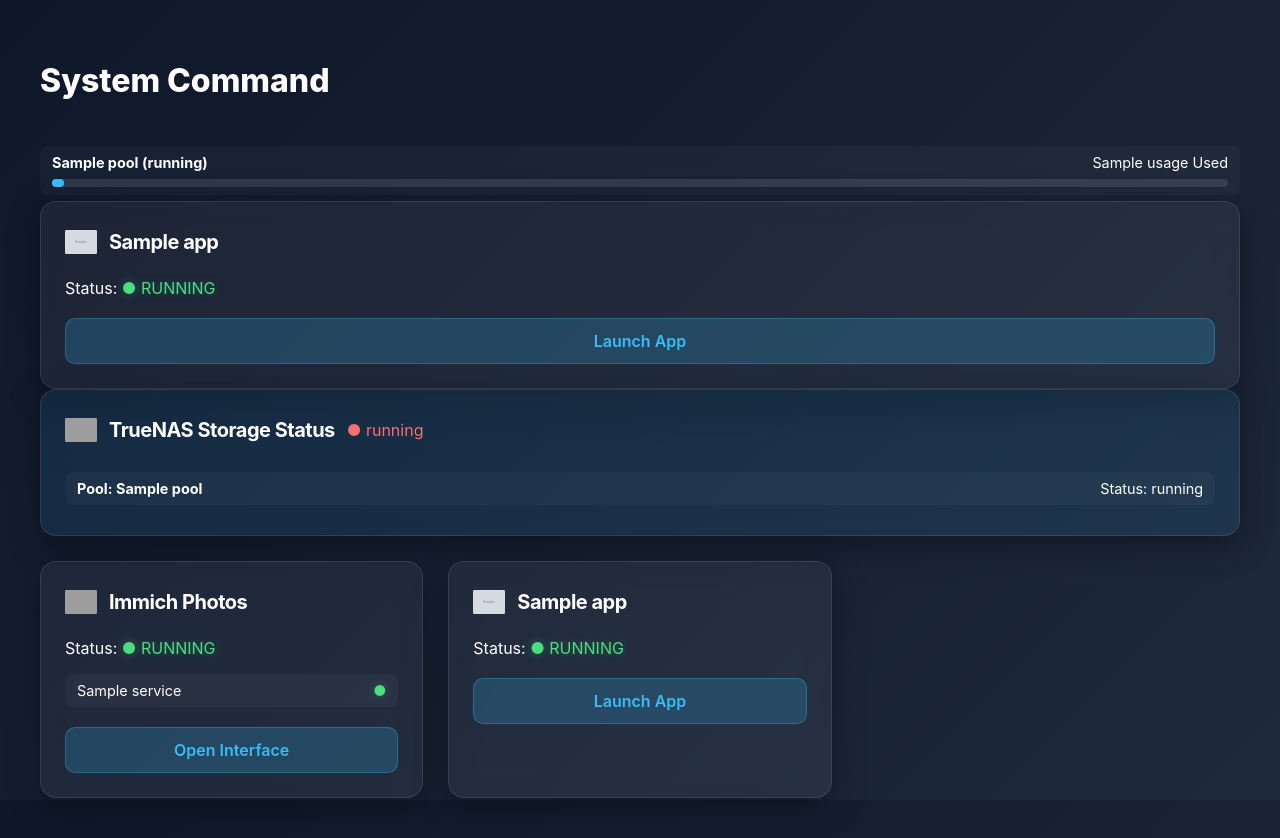
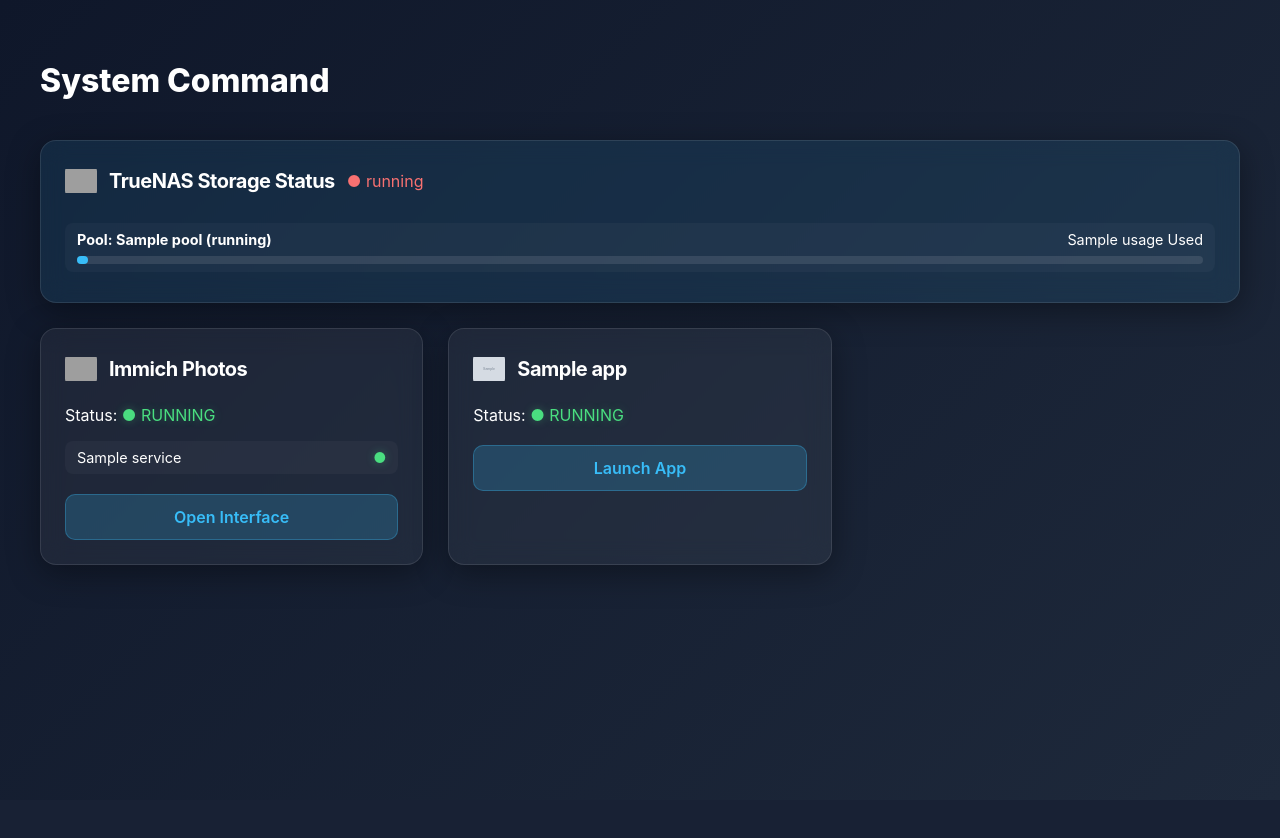
Before and after one commit to TAG-1534/CorePulse, a Flask app: template templates/index.html in a window 1280 px wide. After the commit the page ends 577 px from the top, so only its background shows below. Run offline with Flask 3, Linux system fonts and the light colour scheme; the template is opened without the code that fills it: most values are stand-ins (such as "Sample title", 1, 10 or a date in 2020); grey boxes marked "Sample" are stand-in pictures; grey boxes are pictures that could not be loaded.

Commit message:
Update index.html

```diff
--- a/templates/index.html
+++ b/templates/index.html
@@ -19,7 +19,6 @@
             gap: 25px;
         }
 
-        /* The Glass Effect */
         .card {
             background: rgba(255, 255, 255, 0.05);
             backdrop-filter: blur(12px);
@@ -83,38 +82,12 @@
             transition: 0.3s;
         }
 
-        .btn:hover {
-            background: #38bdf8;
-            color: #0f172a;
-        }
+        .btn:hover { background: #38bdf8; color: #0f172a; }
     </style>
 </head>
 <body>
     <h1 style="margin-bottom: 40px; font-weight: 800;">System Command</h1>
-        <div style="display: flex; gap: 20px; flex-wrap: wrap; margin-top: 15px;">
-            {% for pool in nas.pools %}
-            <div class="sub-service" style="flex: 1; min-width: 250px; flex-direction: column; align-items: flex-start;">
-                <div style="display: flex; justify-content: space-between; width: 100%;">
-                    <strong>{{ pool.name }} ({{ pool.status }})</strong>
-                    <span>{{ pool.usage }} Used</span>
-                </div>
-                <div style="width: 100%; background: rgba(255,255,255,0.1); height: 8px; border-radius: 4px; margin-top: 8px;">
-                    <div style="width: {{ pool.raw_percent }}%; background: #38bdf8; height: 100%; border-radius: 4px;"></div>
-                </div>
-            </div>
-            {% endfor %}
-        </div>
 
-        {% for app in groups['Apps'] %}
-        <div class="card">
-            <div class="title-area">
-                <img src="{{ app.icon_url }}" onerror="this.src='...'">
-                <h2>{{ app.name }}</h2>
-            </div>
-            <p>Status: <span class="status-{{ app.status }}">● {{ app.status.upper() }}</span></p>
-            <a href="{{ app.url }}" target="_blank" class="btn">Launch App</a>
-        </div>
-        {% endfor %}
     <div class="grid">
         <div class="card" style="grid-column: 1 / -1; background: rgba(56, 189, 248, 0.1);">
             <div class="title-area">
@@ -124,9 +97,14 @@
             </div>
             <div style="display: flex; gap: 20px; flex-wrap: wrap;">
                 {% for pool in nas.pools %}
-                <div class="sub-service" style="flex: 1; min-width: 200px;">
-                    <strong>Pool: {{ pool.name }}</strong>
-                    <span>Status: {{ pool.status }}</span>
+                <div class="sub-service" style="flex: 1; min-width: 250px; flex-direction: column; align-items: flex-start;">
+                    <div style="display: flex; justify-content: space-between; width: 100%;">
+                        <strong>Pool: {{ pool.name }} ({{ pool.status }})</strong>
+                        <span>{{ pool.usage }} Used</span>
+                    </div>
+                    <div style="width: 100%; background: rgba(255,255,255,0.1); height: 8px; border-radius: 4px; margin-top: 8px;">
+                        <div style="width: {{ pool.raw_percent }}%; background: #38bdf8; height: 100%; border-radius: 4px;"></div>
+                    </div>
                 </div>
                 {% endfor %}
             </div>
@@ -144,7 +122,7 @@
                 <span class="status-{{ s.status }}">●</span>
             </div>
             {% endfor %}
-            <a href="http://{{ nas_ip }}:2283" class="btn">Open Interface</a>
+            <a href="{{ groups['Immich']['url'] }}" target="_blank" class="btn">Open Interface</a>
         </div>
 
         {% for app in groups['Apps'] %}
@@ -156,7 +134,7 @@
                 <h2>{{ app.name }}</h2>
             </div>
             <p>Status: <span class="status-{{ app.status }}">● {{ app.status.upper() }}</span></p>
-            <a href="#" class="btn">Launch App</a>
+            <a href="{{ app.url }}" target="_blank" class="btn">Launch App</a>
         </div>
         {% endfor %}
     </div>
```
